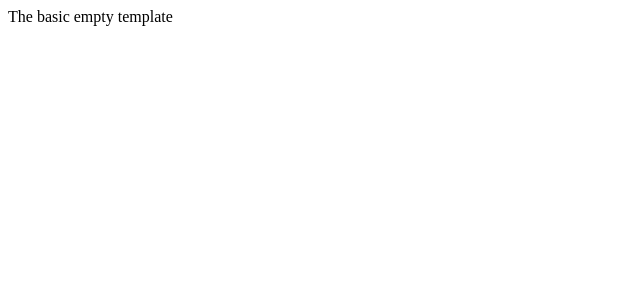
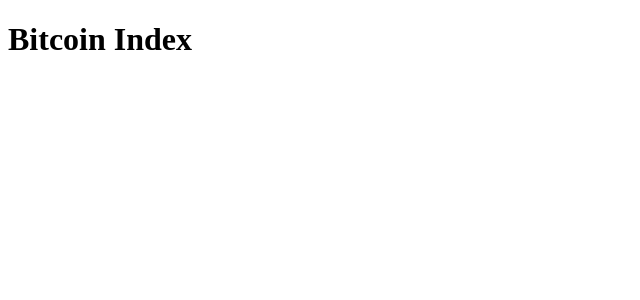
Before and after one commit to AnderDevitt/bitcoin-index, a React (Create React App) app: page / in a window 1280 px wide. Shown: the top 300 px of the page, without its empty margins (0-640 px from the left). Built offline with nearby package versions, Linux system fonts and the light colour scheme.

Commit message:
Added json file with static array list ofcurrency data

```diff
--- a/src/components/App.js
+++ b/src/components/App.js
@@ -1,9 +1,14 @@
 import React from 'react'
+import CurrencySelector from './CurrencySelector'
+import DisplayData from './DisplayData'
+
 
 const App = () => {
   return (
     <div >
-          The basic empty template
+          <h1>Bitcoin Index</h1>
+          <CurrencySelector />
+          <DisplayData />
     </div>
   )
 }
```
Also changed, not shown: src/data/supported-currencies.json (added, +3 -0 lines).
